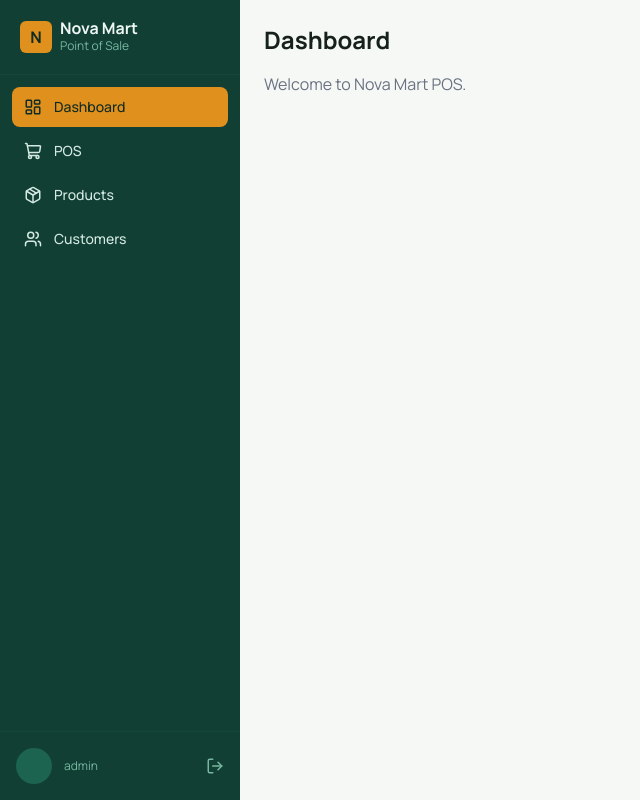
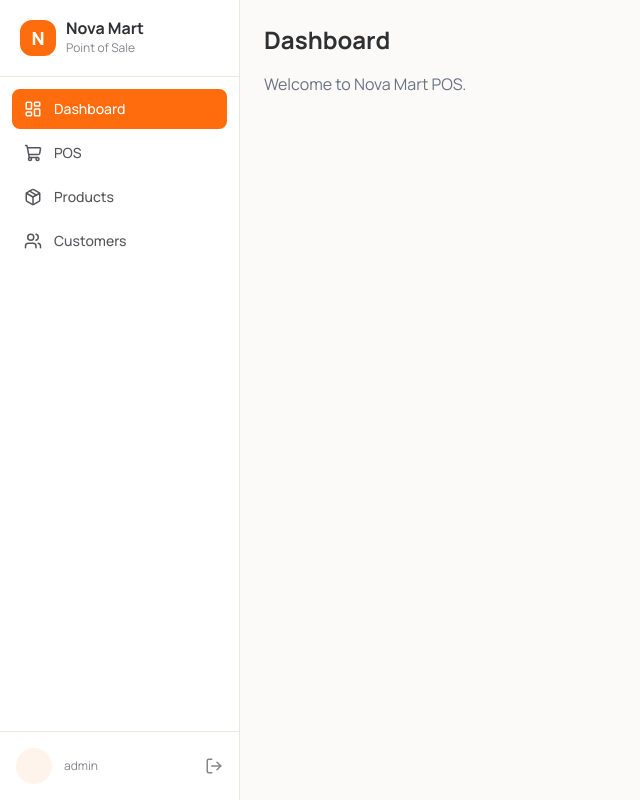
Before and after one commit to cmihiranga099/NovaMartPOS, a React (Vite) app in the folder nova-mart-frontend/: page / in a window 1280 px wide. Shown: the whole page, without its empty margins (0-640 px from the left). Built offline with nearby package versions, Linux system fonts and the light colour scheme; sample sign-in values are in the browser's storage.

Commit message:
Refactor styles in MainLayout and LoginPage components to implement new color scheme and improve UI consistency, including updated button styles and typography adjustments.

```diff
--- a/nova-mart-frontend/src/index.css
+++ b/nova-mart-frontend/src/index.css
@@ -3,25 +3,21 @@
 @theme {
   --font-sans: 'Manrope', ui-sans-serif, system-ui, sans-serif;
 
-  --color-brand-50: #eef6f3;
-  --color-brand-100: #d3e9e1;
-  --color-brand-300: #78b8a1;
-  --color-brand-500: #2c7d63;
-  --color-brand-600: #1c6350;
-  --color-brand-700: #164e40;
+  --color-brand-50: #fff4ec;
+  --color-brand-100: #ffe4d1;
+  --color-brand-300: #ffab73;
+  --color-brand-500: #fe6c0d;
+  --color-brand-600: #e85a00;
+  --color-brand-700: #bf4700;
   --color-brand-800: #123f34;
   --color-brand-900: #0f2b23;
 
-  --color-accent-100: #fbe7c2;
-  --color-accent-400: #eca430;
-  --color-accent-500: #e0901c;
-  --color-accent-600: #c17414;
+  --color-ink-900: #2f3032;
+  --color-ink-700: #55565a;
+  --color-ink-500: #85868c;
 
-  --color-ink-900: #16211c;
-  --color-ink-700: #33453c;
-  --color-ink-500: #5c6f65;
-
-  --color-surface: #f6f8f5;
+  --color-line: #ece7e2;
+  --color-surface: #fbfaf8;
 }
 
 body {
--- a/nova-mart-frontend/src/layouts/MainLayout.tsx
+++ b/nova-mart-frontend/src/layouts/MainLayout.tsx
@@ -19,15 +19,15 @@ export default function MainLayout() {
 
   return (
     <div className="min-h-screen flex bg-surface">
-      <aside className="w-60 bg-brand-800 text-brand-50 flex flex-col">
-        <div className="p-5 border-b border-brand-700/60">
-          <div className="flex items-center gap-2">
-            <div className="w-8 h-8 rounded-md bg-accent-500 flex items-center justify-center font-bold text-brand-900">
+      <aside className="w-60 bg-white border-r border-line flex flex-col">
+        <div className="p-5 border-b border-line">
+          <div className="flex items-center gap-2.5">
+            <div className="w-9 h-9 rounded-xl bg-brand-500 flex items-center justify-center font-extrabold text-white text-lg">
               N
             </div>
             <div>
-              <div className="font-bold leading-none">Nova Mart</div>
-              <div className="text-xs text-brand-300 mt-0.5">Point of Sale</div>
+              <div className="font-bold leading-none text-ink-900">Nova Mart</div>
+              <div className="text-xs text-ink-500 mt-1">Point of Sale</div>
             </div>
           </div>
         </div>
@@ -41,8 +41,8 @@ export default function MainLayout() {
                 to={path}
                 className={`flex items-center gap-3 px-3 py-2.5 rounded-lg text-sm font-medium transition-colors ${
                   active
-                    ? 'bg-accent-500 text-brand-900'
-                    : 'text-brand-100 hover:bg-brand-700/60'
+                    ? 'bg-brand-500 text-white'
+                    : 'text-ink-700 hover:bg-brand-50'
                 }`}
               >
                 <Icon size={18} />
@@ -52,15 +52,15 @@ export default function MainLayout() {
           })}
         </nav>
 
-        <div className="p-4 border-t border-brand-700/60 flex items-center gap-3">
-          <div className="w-9 h-9 rounded-full bg-brand-600 flex items-center justify-center text-sm font-semibold">
+        <div className="p-4 border-t border-line flex items-center gap-3">
+          <div className="w-9 h-9 rounded-full bg-brand-50 text-brand-600 flex items-center justify-center text-sm font-semibold">
             {initials}
           </div>
           <div className="flex-1 min-w-0">
-            <p className="text-sm font-medium truncate">{user?.fullName}</p>
-            <p className="text-xs text-brand-300">{user?.role}</p>
+            <p className="text-sm font-medium truncate text-ink-900">{user?.fullName}</p>
+            <p className="text-xs text-ink-500">{user?.role}</p>
           </div>
-          <button onClick={logout} title="Logout" className="text-brand-300 hover:text-accent-400">
+          <button onClick={logout} title="Logout" className="text-ink-500 hover:text-brand-600">
             <LogOut size={18} />
           </button>
         </div>
--- a/nova-mart-frontend/src/pages/LoginPage.tsx
+++ b/nova-mart-frontend/src/pages/LoginPage.tsx
@@ -34,22 +34,22 @@ export default function LoginPage() {
 
   return (
     <div className="min-h-screen flex bg-surface">
-      <div className="hidden md:flex md:w-1/2 bg-brand-800 text-brand-50 flex-col justify-between p-12">
-        <div className="flex items-center gap-2">
-          <div className="w-9 h-9 rounded-md bg-accent-500 flex items-center justify-center font-bold text-brand-900">
+      <div className="hidden md:flex md:w-1/2 bg-brand-50 flex-col justify-between p-12">
+        <div className="flex items-center gap-2.5">
+          <div className="w-10 h-10 rounded-xl bg-brand-500 flex items-center justify-center font-extrabold text-white text-lg">
             N
           </div>
-          <span className="font-bold text-lg">Nova Mart</span>
+          <span className="font-bold text-lg text-ink-900">Nova Mart</span>
         </div>
         <div>
-          <h1 className="text-4xl font-bold leading-tight mb-3">
+          <h1 className="text-4xl font-bold leading-tight mb-3 text-ink-900">
             Ring up sales faster,<br />track stock better.
           </h1>
-          <p className="text-brand-200 max-w-sm">
+          <p className="text-ink-700 max-w-sm">
             One counter, one system — checkout, inventory, and reporting for your shop floor.
           </p>
         </div>
-        <p className="text-sm text-brand-400">Nova Mart POS</p>
+        <p className="text-sm text-ink-500">Nova Mart POS</p>
       </div>
 
       <div className="flex-1 flex items-center justify-center p-8">
@@ -64,7 +64,7 @@ export default function LoginPage() {
                 type="text"
                 value={username}
                 onChange={(e) => setUsername(e.target.value)}
-                className="w-full px-3 py-2.5 border border-ink-500/20 rounded-lg focus:outline-none focus:ring-2 focus:ring-brand-500"
+                className="w-full px-3 py-2.5 border border-line rounded-lg focus:outline-none focus:ring-2 focus:ring-brand-500"
                 required
                 autoFocus
               />
@@ -76,7 +76,7 @@ export default function LoginPage() {
                 type="password"
                 value={password}
                 onChange={(e) => setPassword(e.target.value)}
-                className="w-full px-3 py-2.5 border border-ink-500/20 rounded-lg focus:outline-none focus:ring-2 focus:ring-brand-500"
+                className="w-full px-3 py-2.5 border border-line rounded-lg focus:outline-none focus:ring-2 focus:ring-brand-500"
                 required
               />
             </div>
@@ -86,7 +86,7 @@ export default function LoginPage() {
             <button
               type="submit"
               disabled={loading}
-              className="w-full py-2.5 bg-brand-600 text-white font-medium rounded-lg hover:bg-brand-700 disabled:opacity-50 transition-colors"
+              className="w-full py-2.5 bg-brand-500 text-white font-medium rounded-lg hover:bg-brand-600 disabled:opacity-50 transition-colors"
             >
               {loading ? 'Signing in...' : 'Sign in'}
             </button>
```
